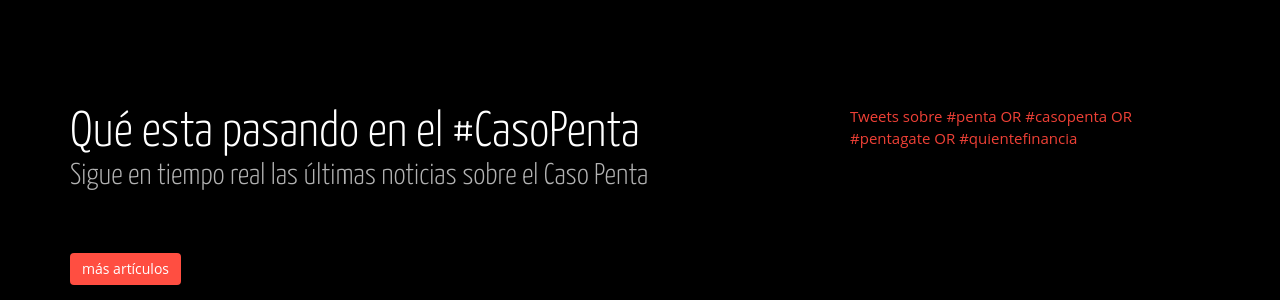
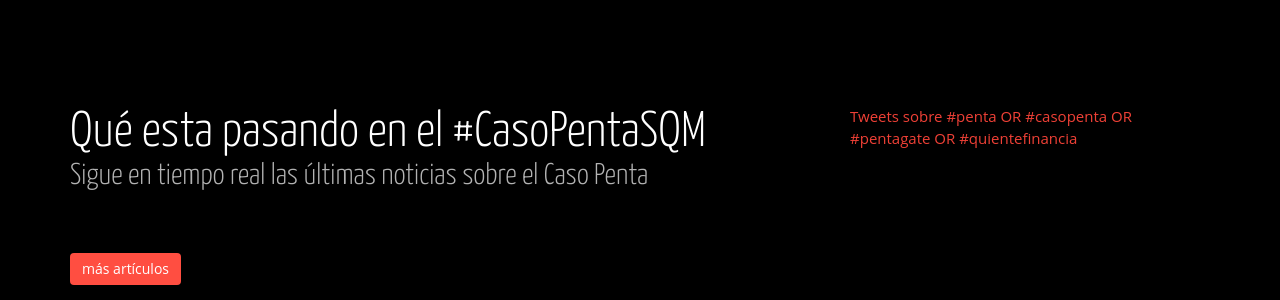
Before and after one commit to ciudadanointeligente/quien-te-financia, a Jekyll site: the page built from index.html, in a window 1280 px wide and 900 px high, scrolled down 3221 px. Shown: the part 222-522 px from the top of the window. Built offline with Jekyll 4.4.1, drawn with Linux system fonts in a browser that asks for light colours; nearby versions of some CDN libraries; comment, search, counter and statistics services are not loaded.

Commit message:
Cambio a #PentaSQM en el feed de noticias

```diff
--- a/index.html
+++ b/index.html
@@ -39,7 +39,7 @@
 	<div class="container">
 	  	<div class="row">
 	  		<div class="col-md-8">
-		  		<h2>Qué esta pasando en el #CasoPenta<span class='subhead'>Sigue en tiempo real las últimas noticias sobre el Caso Penta</span></h2>
+		  		<h2>Qué esta pasando en el #CasoPentaSQM<span class='subhead'>Sigue en tiempo real las últimas noticias sobre el Caso Penta</span></h2>
 
 			  	<a name="feed"></a>
 		  		<!-- feed noticias -->
```
